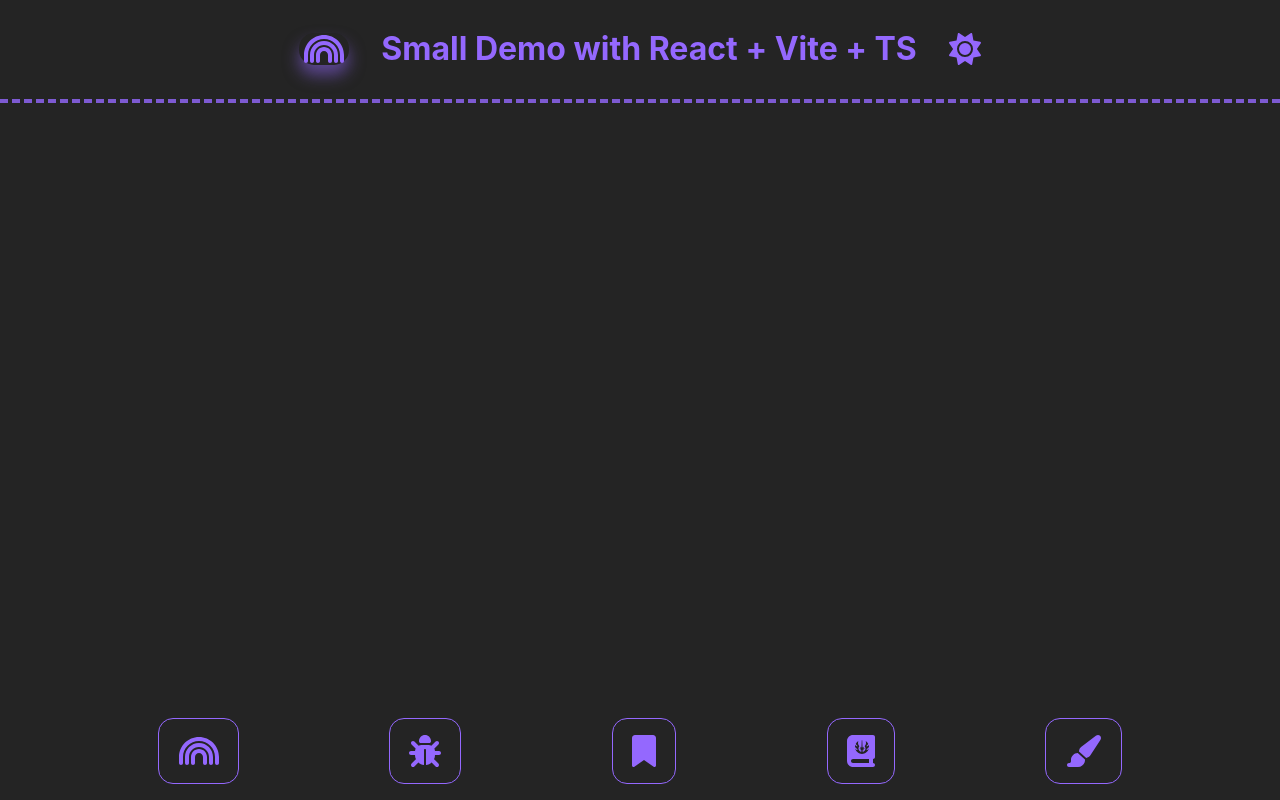
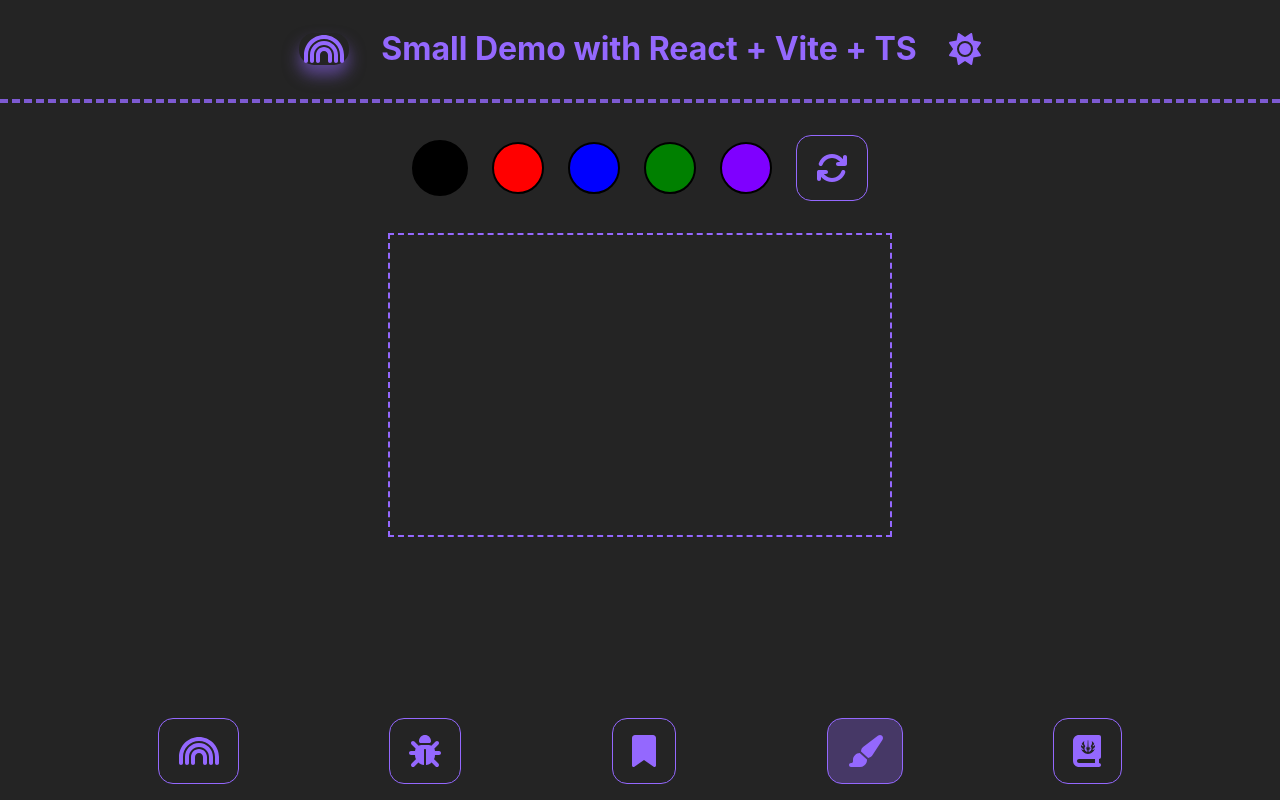
Before and after one commit to minnas/demo-app-react, a React (Vite) app: page /paint in a window 1280 px wide. Built offline with nearby package versions, Linux system fonts and the light colour scheme.

Commit message:
canvas draw test

```diff
--- a/src/api/api.ts
+++ b/src/api/api.ts
@@ -41,6 +41,6 @@ export const pages: Page[] = [
   { path: "/", icon: faRainbow },
   { path: "/todos", icon: faBug },
   { path: "/bookmarks", icon: faBookmark },
+  { path: "/paint", icon: faPaintBrush },
   { path: "/", icon: faBookJournalWhills },
-  { path: "/", icon: faPaintBrush },
 ];
--- a/src/components/styles/theme.ts
+++ b/src/components/styles/theme.ts
@@ -1,4 +1,4 @@
-export const colors = {
+const colors = {
   highlightColor: "rgba(148, 104, 254, 1)",
   highlightColor8: "rgba(148, 104, 254, .8)",
   highlightColor6: "rgba(148, 104, 254, .6)",
@@ -11,7 +11,7 @@ export const colors = {
   shadowColor8: "rgba(0, 0, 0, .8)",
   bgColor: "#242424",
 };
-export const colors2 = {
+const colors2 = {
   highlightColor: "rgba(0, 102, 204, 1)",
   highlightColor8: "rgba(0, 102, 204, .8)",
   highlightColor6: "rgba(0, 102, 204, .6)",
@@ -56,3 +56,10 @@ export const themeDark: Itheme = {
 export const themeLight: Itheme = {
   ...colors2,
 };
+export const paintColors = [
+  "#000000",
+  "#FF0000",
+  "#0000FF",
+  "#008000",
+  "#7F00FF",
+];
--- /dev/null
+++ b/src/components/views/FakePaint.tsx
@@ -0,0 +1,85 @@
+import { createRef, ReactElement, useState } from "react";
+import { usePaintStyles } from "./styles";
+import { useTheme } from "react-jss";
+import { Itheme, paintColors } from "@Components/styles/theme";
+import Button from "@Components/tools/Button";
+import { faArrowsRotate } from "@fortawesome/free-solid-svg-icons";
+
+type Paint = {
+  startX?: number;
+  startY?: number;
+  draw?: boolean;
+  ctx?: any;
+  offsetY?: number;
+  offsetX?: number;
+};
+
+const FakePaint = (): ReactElement => {
+  const theme = useTheme<Itheme>();
+  const styles = usePaintStyles(theme);
+  const colors = paintColors;
+  const [color, setColor] = useState(colors.at(0));
+  const [draw, setDraw] = useState(false);
+  const canvasRef = createRef<HTMLCanvasElement>();
+  const lineWidth = 5;
+  const lineCap = "round";
+  let prevX: any = undefined;
+  let prevY: any = undefined;
+
+  const drawLine = (e: any) => {
+    const canvas = canvasRef?.current;
+    const ctx = canvasRef.current?.getContext("2d");
+    if (prevX == undefined || prevY == undefined || !draw || !ctx || !canvas) {
+      if (canvas) {
+        prevX = e.clientX - canvas?.offsetLeft;
+        prevY = e.clientY - canvas?.offsetTop;
+      }
+      return;
+    }
+    let currentX = e.clientX - canvas?.offsetLeft;
+    let currentY = e.clientY - canvas.offsetTop;
+    ctx.strokeStyle = color || "#000";
+    ctx.beginPath();
+    ctx.lineWidth = lineWidth;
+    ctx.lineCap = lineCap;
+    ctx.moveTo(prevX, prevY);
+    ctx.lineTo(currentX, currentY);
+    ctx.stroke();
+
+    prevX = currentX;
+    prevY = currentY;
+  };
+  const clear = () => {
+    const canvas = canvasRef?.current;
+    const ctx = canvasRef.current?.getContext("2d");
+    if (canvas && ctx) ctx.clearRect(0, 0, canvas.width, canvas.height);
+  };
+
+  return (
+    <div className={styles.wrapper}>
+      <div className={styles.tools}>
+        {colors.map((c: string, key: number) => (
+          <span
+            key={key}
+            className={styles.color}
+            style={{
+              backgroundColor: c,
+              borderWidth: c === color ? "4px" : "2px",
+            }}
+            onClick={() => setColor(c)}
+          ></span>
+        ))}
+        <Button icon={faArrowsRotate} onClick={clear} />
+      </div>
+      <canvas
+        className={styles.canvas}
+        onMouseDown={() => setDraw(true)}
+        onMouseUp={() => setDraw(false)}
+        onMouseMove={(event) => drawLine(event)}
+        ref={canvasRef}
+      />
+    </div>
+  );
+};
+
+export default FakePaint;
--- a/src/components/views/RoutesLayout.tsx
+++ b/src/components/views/RoutesLayout.tsx
@@ -7,6 +7,7 @@ import FakePosts from "./FakePosts";
 import FakeTodos from "./FakeTodos";
 import FakeBookmarks from "./FakeBookmarks";
 import Footer from "./Footer";
+import FakePaint from "./FakePaint";
 
 const RoutesLayout = () => {
   const theme = useTheme<Itheme>();
@@ -20,6 +21,7 @@ const RoutesLayout = () => {
           <Route path="/" element={<FakePosts />} />
           <Route path="/todos" element={<FakeTodos />} />
           <Route path="/bookmarks" element={<FakeBookmarks />} />
+          <Route path="/paint" element={<FakePaint />} />
         </Routes>
       </div>
       <Footer />
--- a/src/components/views/styles.ts
+++ b/src/components/views/styles.ts
@@ -12,7 +12,7 @@ type RuleItemNames = "item";
 type RuleTitleNames = "title" | "icon";
 type RuleLayoutNames = "layout";
 type RuleListItemNames = "listItem";
-type RulePaintNames = "wrapper" | "tools";
+type RulePaintNames = "wrapper" | "tools" | "color" | "canvas";
 
 export const useFooterStyles = createUseStyles<RuleFooterNames, Itheme>({
   footer: (theme) => ({
@@ -84,8 +84,28 @@ export const useListItemStyles = createUseStyles<RuleListItemNames, Itheme>({
 export const usePaintStyles = createUseStyles<RulePaintNames, Itheme>({
   wrapper: (theme) => ({
     ...layoutFlexColumn,
+    alignItems: "center",
+    gridRowGap: "2rem",
+    paddingTop: "2rem",
   }),
   tools: (theme) => ({
     ...layoutFlexRow,
+    maxWidth: "600px",
+  }),
+  color: (theme) => ({
+    borderRadius: "50%",
+    width: "3rem",
+    height: "3rem",
+    border: "2px solid #000",
+    "&:hover": {
+      opacity: "0.4",
+      cursor: "pointer",
+    },
+  }),
+  canvas: (theme) => ({
+    width: "500px",
+    height: "300px",
+    margin: "auto",
+    border: `2px dashed ${theme.highlightColor}`,
   }),
 });
--- /dev/null
+++ b/src/react.d.ts
@@ -0,0 +1,4 @@
+function createRef<T>(): RefObject<T>;
+interface RefObject<T> {
+  readonly current: T | null;
+}
```
